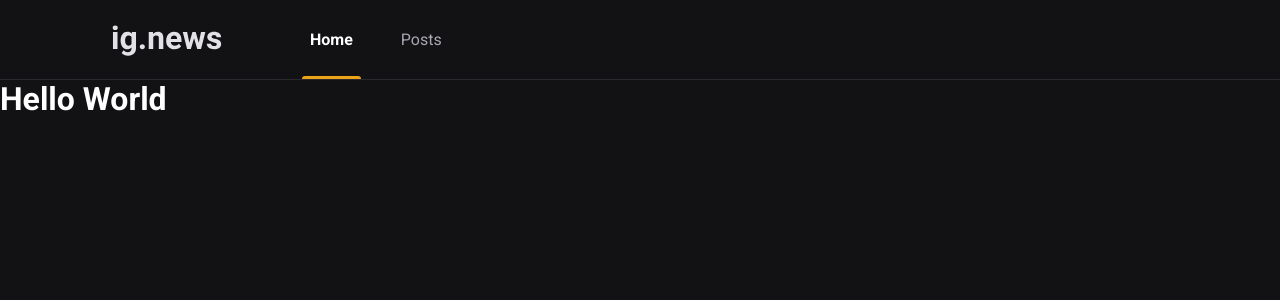
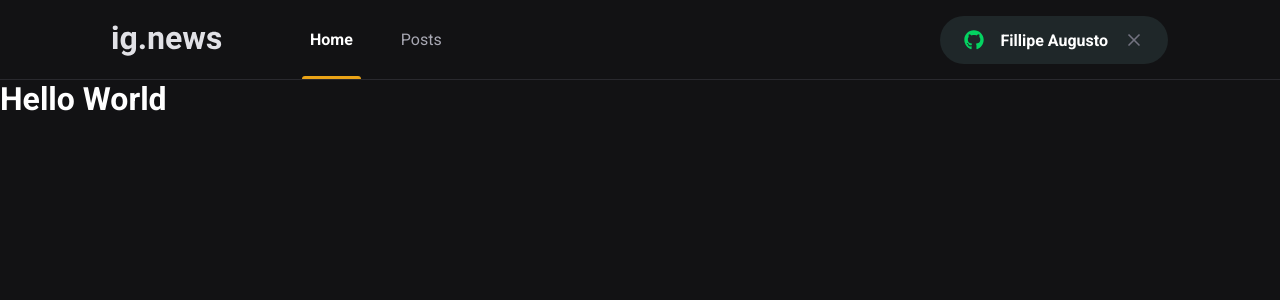
Before and after one commit to fillipeags/ignews, a Next.js app: page / in a window 1280 px wide. Shown: the top 300 px of the page. Built offline with nearby package versions, Linux system fonts and the light colour scheme.

Commit message:
signIn button

```diff
--- a/package.json
+++ b/package.json
@@ -11,6 +11,7 @@
     "next": "10.2.0",
     "react": "17.0.2",
     "react-dom": "17.0.2",
+    "react-icons": "^4.2.0",
     "sass": "^1.32.12"
   },
   "devDependencies": {
--- a/src/components/Header/index.tsx
+++ b/src/components/Header/index.tsx
@@ -1,3 +1,4 @@
+import { SignInButton } from '../SignInButton';
 import styles from './styles.module.scss';
 
 export function Header() {
@@ -9,6 +10,8 @@
           <a className={styles.active}>Home</a>
           <a>Posts</a>
         </nav>
+
+        <SignInButton/>
       </div>
     </header>
   );
--- a/src/components/Header/styles.module.scss
+++ b/src/components/Header/styles.module.scss
@@ -51,4 +51,8 @@
       }
     }
   }
+
+  button {
+    margin-left: auto;
+  }
 }
--- /dev/null
+++ b/src/components/SignInButton/index.tsx
@@ -0,0 +1,28 @@
+import { FaGithub } from 'react-icons/fa';
+import { FiX} from 'react-icons/fi'
+
+import styles from './styles.module.scss'
+
+export function SignInButton() {
+
+  const isUserLoggedIn = true;
+
+  return isUserLoggedIn ? (
+    <button
+      type="button"
+      className={styles.signInButton}
+    >
+      <FaGithub color="#04d361"/>
+      Fillipe Augusto
+      <FiX color="#737380" className={styles.closeIcon}/>
+    </button>
+  ) : (
+    <button
+      type="button"
+      className={styles.signInButton}
+    >
+      <FaGithub color="#eba417"/>
+      Sign in with Github
+    </button>
+  );
+}
--- /dev/null
+++ b/src/components/SignInButton/styles.module.scss
@@ -0,0 +1,32 @@
+.signInButton {
+  height: 3rem;
+  border-radius: 3rem;
+  background: var(--gray-850);
+  border: 0;
+  padding: 0 1.5rem;
+  display: flex;
+  align-items: center;
+  justify-content: center;
+
+  color: var(--white);
+  font-weight: bold;
+
+  svg {
+    width: 20px;
+    height: 20px;
+  }
+
+  svg:first-child {
+    margin-right: 1rem;
+  }
+
+  svg.closeIcon {
+    margin-left: 1rem;
+  }
+
+  transition: filter 0.2s;
+
+  &:hover {
+    filter: brightness(0.8);
+  }
+}
--- a/src/styles/global.scss
+++ b/src/styles/global.scss
@@ -10,6 +10,7 @@
   --gray-100: #e1e1e6;
   --gray-300: #a8a8b3;
   --gray-800: #29292e;
+  --gray-850: #1f2729;
   --gray-900: #121214;
 
   --cyan-500: #61dafb;
```
Also changed, not shown: 1 other file (tests, documents, lock files or other folders).
